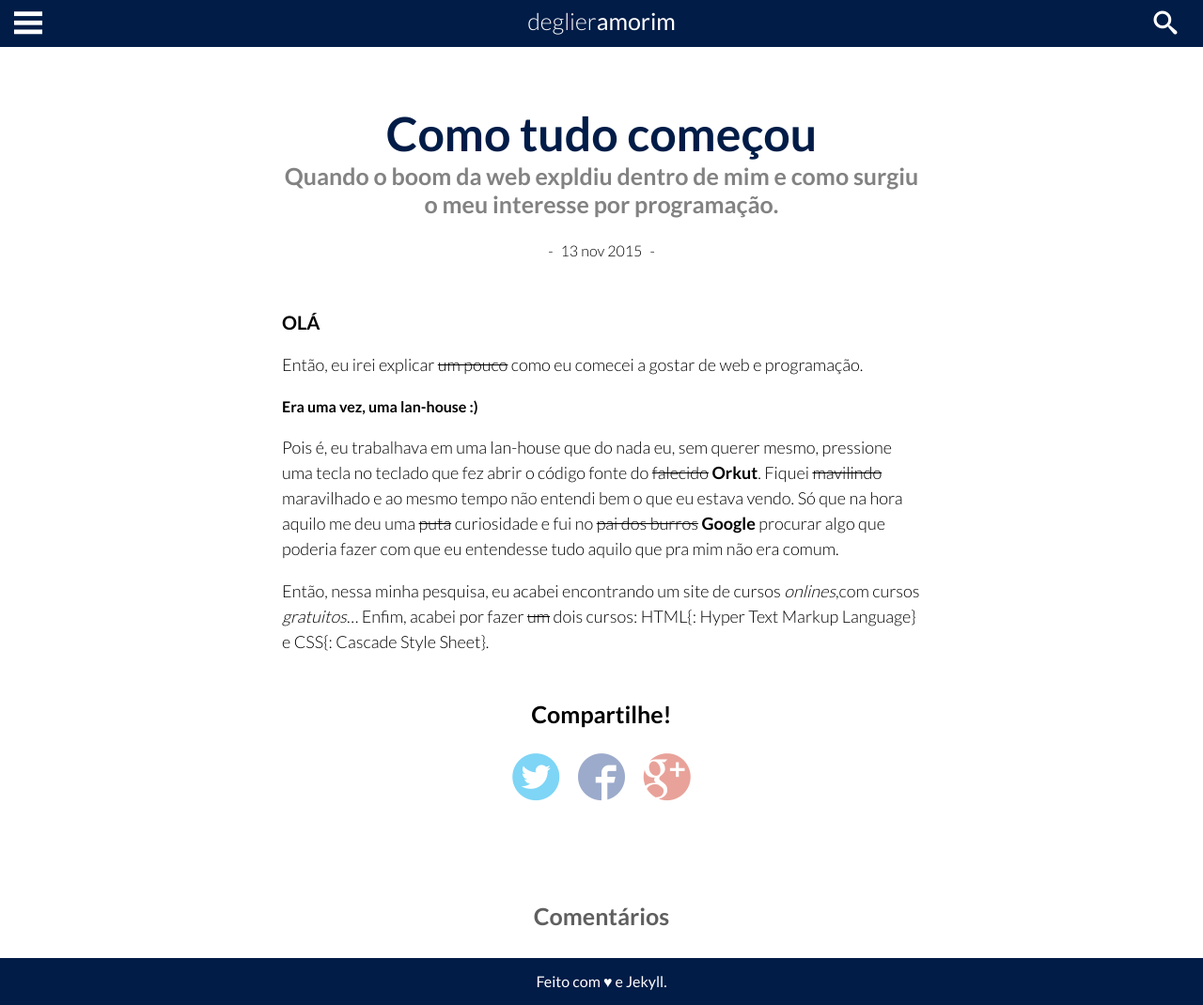
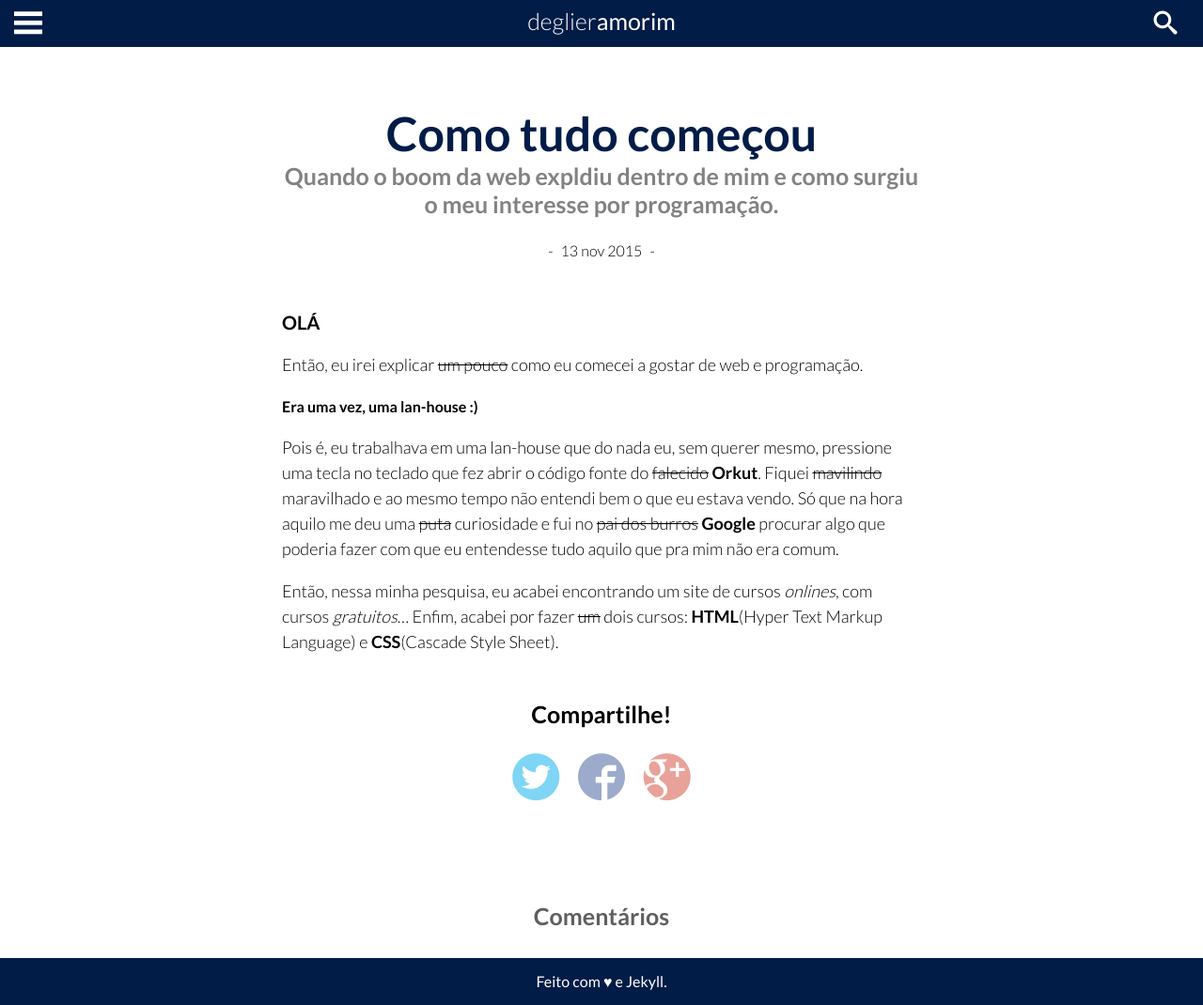
Before and after one commit to deglier/deglier.github.io, a Jekyll site: the page built from _posts/2015-11-13-como-tudo-comecou.md, in a window 1280 px wide. Shown: the whole page at 94% size. Built offline with Jekyll 4.4.1, drawn with Linux system fonts in a browser that asks for light colours; some web fonts are replaced; comment, search, counter and statistics services are not loaded; part of the change alters nothing that is shown.

```diff
--- a/_posts/2015-11-13-como-tudo-comecou.md
+++ b/_posts/2015-11-13-como-tudo-comecou.md
@@ -20,4 +20,4 @@ Então, eu irei explicar <s>um pouco</s> como eu comecei a gostar de web e progr
 
 Pois é, eu trabalhava em uma lan-house que do nada eu, sem querer mesmo, pressione uma tecla no teclado que fez abrir o código fonte do <s>falecido</s> **Orkut**. Fiquei <s>mavilindo</s> maravilhado e ao mesmo tempo não entendi bem o que eu estava vendo. Só que na hora aquilo me deu uma <s>puta</s> curiosidade e fui no <s>pai dos burros</s> **Google** procurar algo que poderia fazer com que eu entendesse tudo aquilo que pra mim não era comum.
 
-Então, nessa minha pesquisa, eu acabei encontrando um site de cursos *onlines*,com cursos *gratuitos*... Enfim, acabei por fazer <s>um</s> dois cursos: HTML{: Hyper Text Markup Language} e CSS{: Cascade Style Sheet}.
+Então, nessa minha pesquisa, eu acabei encontrando um site de cursos *onlines*, com cursos *gratuitos*... Enfim, acabei por fazer <s>um</s> dois cursos: **HTML**(Hyper Text Markup Language) e **CSS**(Cascade Style Sheet).
```
